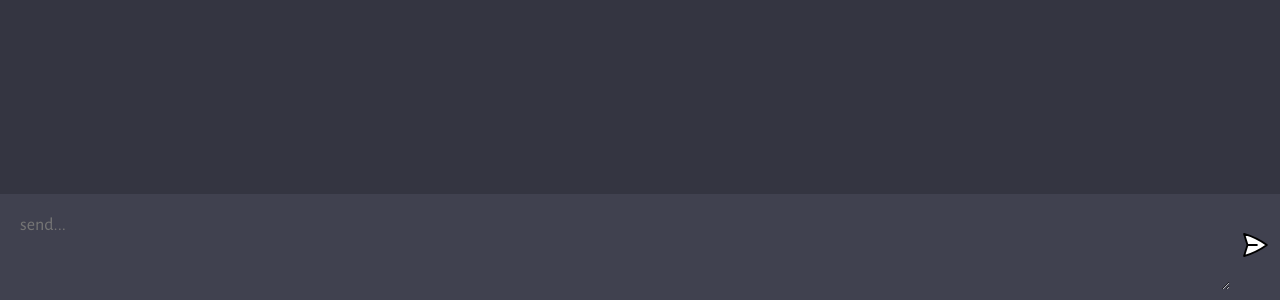
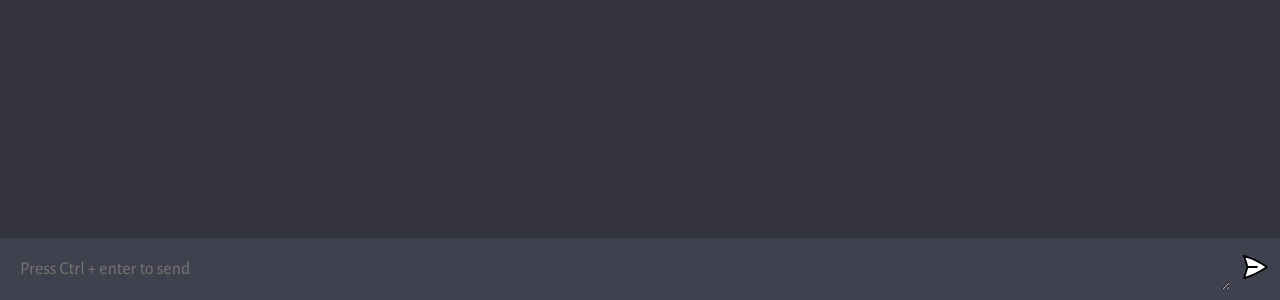
Before and after one commit to melonmusk2/UltimateGPT, a website built with Vite: page client/index.html in a window 1280 px wide. Shown: the part 500-800 px from the top of the page. Built offline with nearby package versions, Linux system fonts and the light colour scheme.

Commit message:
Update index.html

```diff
--- a/client/index.html
+++ b/client/index.html
@@ -12,7 +12,7 @@
       <div id="chat_container"></div>
 
       <form>
-        <textarea name="message" rows="3" cols="1" placeholder="send..."></textarea>
+        <textarea name="message" rows="1" cols="1" placeholder="Press Ctrl + enter to send"></textarea>
         <button type="submit"><img src="assets/send.svg" alt="send" />
       </form>
     </div>
```
